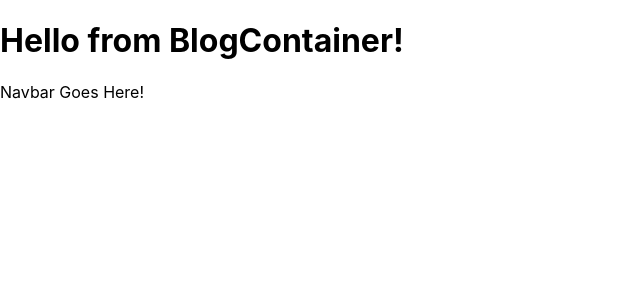
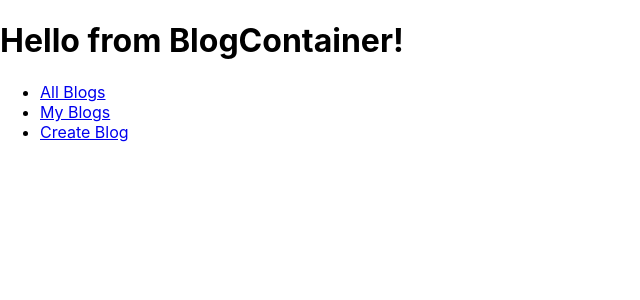
Before and after one commit to L1ly-42/Blog_Frontend, a React (Create React App) app: page /1 in a window 1280 px wide. Shown: the top 300 px of the page, without its empty margins (0-640 px from the left). Built offline with nearby package versions, Linux system fonts and the light colour scheme.

Commit message:
added route to expanded blog and added links to nav bar

```diff
--- a/src/Components/ExpandedBlog.jsx
+++ b/src/Components/ExpandedBlog.jsx
@@ -0,0 +1,7 @@
+const ExpandedBlog = () => {
+    return (
+        <p>EXPANDED BLOG</p>
+    );
+}
+
+export default ExpandedBlog;
--- a/src/Components/NavBar.jsx
+++ b/src/Components/NavBar.jsx
@@ -3,8 +3,14 @@ import { Link, Outlet } from "react-router-dom";
 const NavBar = () => {
     return (
         <>
-        <p> Navbar Goes Here! </p>
-        <Outlet />
+            <nav>
+                <ul>
+                    <li><Link to="/1/all_blogs">All Blogs</Link></li>
+                    <li><Link to="/1/my_blogs">My Blogs</Link></li>
+                    <li><Link to="/1/my_blogs/new">Create Blog</Link></li>
+                </ul>
+            </nav>
+            <Outlet />
         </>
     );
 }
--- a/src/Containers/BlogContainer.jsx
+++ b/src/Containers/BlogContainer.jsx
@@ -3,6 +3,7 @@ import NavBar from "../Components/NavBar";
 import BlogList from "../Components/BlogList";
 import AddBlogForm from "../Components/AddBlogForm";
 import EditBlogForm from "../Components/EditBlogForm";
+import ExpandedBlog from "../Components/ExpandedBlog";
 
 const BlogContainer = () => {
     const blog_id = 1;
@@ -22,6 +23,10 @@ const BlogContainer = () => {
                 {
                     path: "/1/my_blogs",
                     element: <BlogList />
+                },
+                {
+                    path: `/1/blogs/${blog_id}`,
+                    element: <ExpandedBlog />
                 },
                 {
                     path: "/1/my_blogs/new",
```
